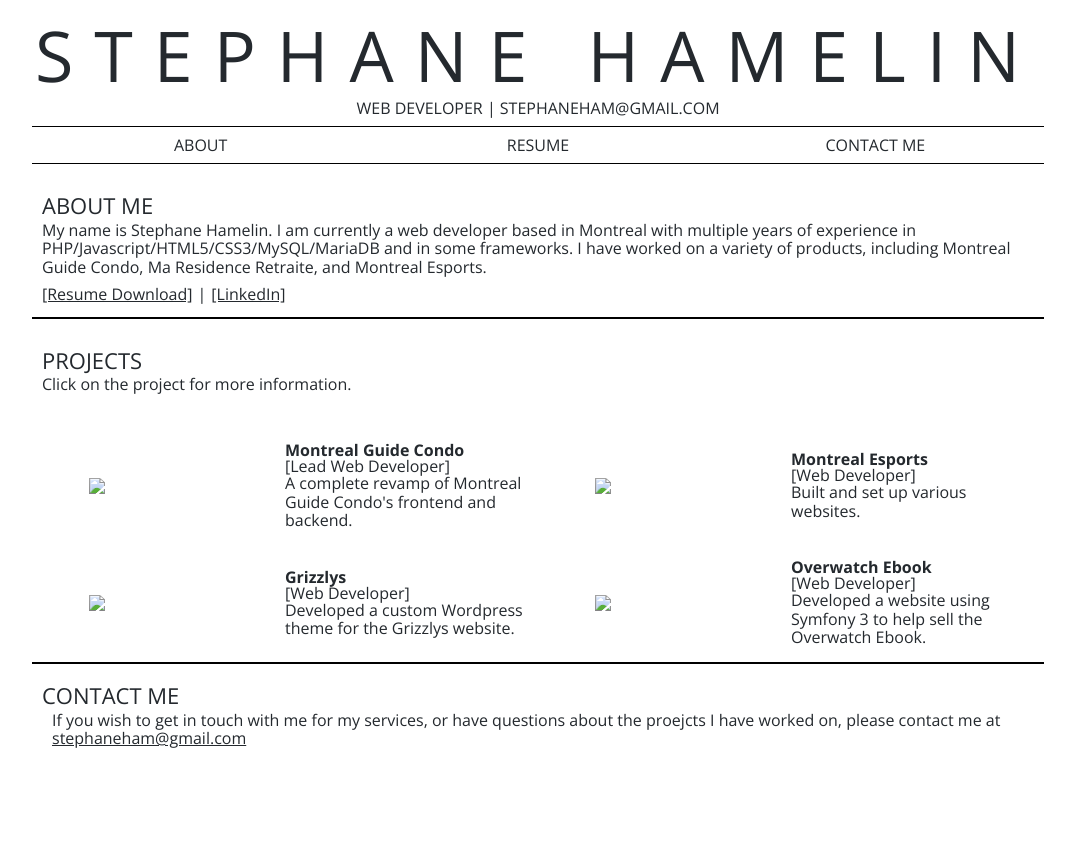
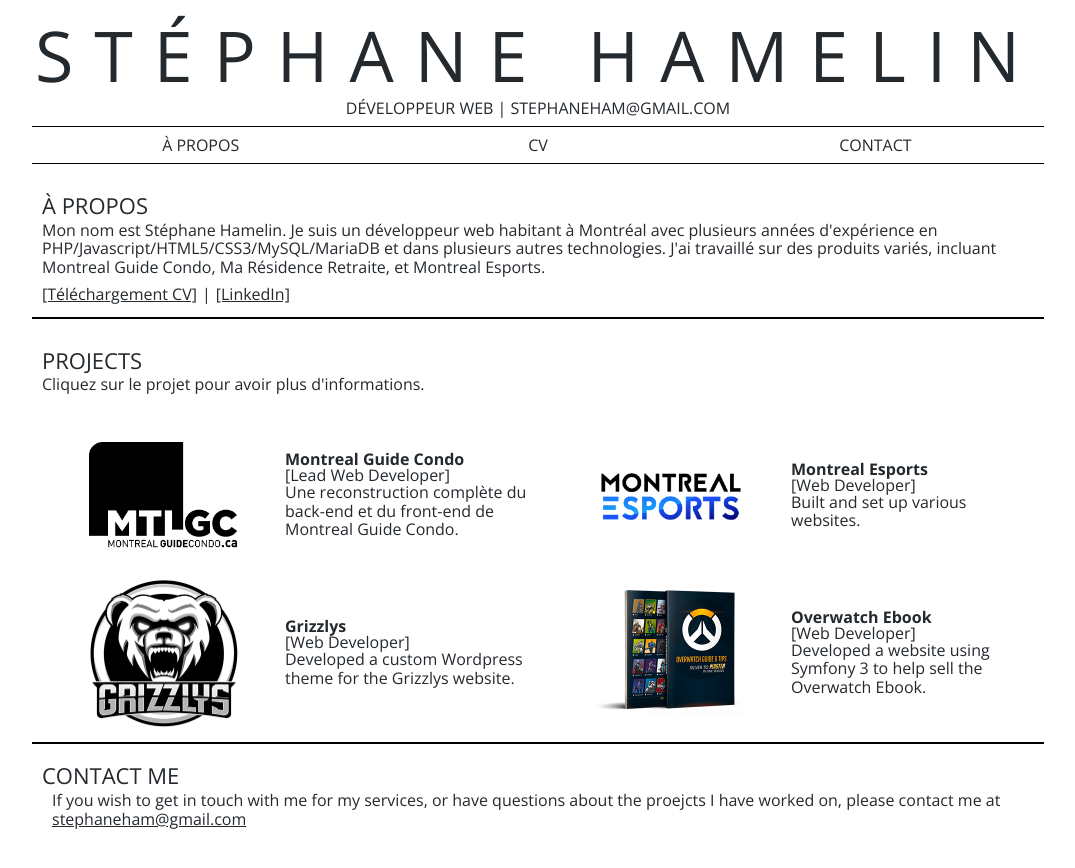
Before and after one commit to stephaneham/stephaneham.github.io, a Jekyll site: the page built from fr/index.html, in a window 1280 px wide. Shown: the top 868 px of the page, without its empty margins (102-1177 px from the left). Built offline with Jekyll 4.4.1, drawn with Linux system fonts in a browser that asks for light colours; nearby versions of some CDN libraries.

Commit message:
Update index.html

```diff
--- a/fr/index.html
+++ b/fr/index.html
@@ -1,34 +1,34 @@
 ---
-layout: default
-title: Stephane Hamelin, Web Developer
+layout: default_fr
+title: Stéphane Hamelin, Développeur Web
 section: home
 ---
 <div class="section">
         <div class="presentation">
-          <h1> About Me </h1>
-          <p> My name is Stephane Hamelin. I am currently a web developer based in Montreal with multiple years of experience in PHP/Javascript/HTML5/CSS3/MySQL/MariaDB and in some frameworks. I have worked on a variety of products, including Montreal Guide Condo, Ma Residence Retraite, and Montreal Esports. </p>
+          <h1> À Propos </h1>
+	  <p> Mon nom est Stéphane Hamelin. Je suis un développeur web habitant à Montréal avec plusieurs années d'expérience en PHP/Javascript/HTML5/CSS3/MySQL/MariaDB et dans plusieurs autres technologies. J'ai travaillé sur des produits variés, incluant Montreal Guide Condo, Ma Résidence Retraite, et Montreal Esports. </p>
           <div class="links">
-            <a href="https://drive.google.com/file/d/0B5zI2J8cqFYPY0tYSnpvMXdRdkE/view?usp=sharing"> [Resume Download] </a> <span> | </span> <a href="https://www.linkedin.com/in/s-hamelin/"> [LinkedIn] </a>
+            <a href="https://drive.google.com/file/d/0B5zI2J8cqFYPY0tYSnpvMXdRdkE/view?usp=sharing"> [Téléchargement CV] </a> <span> | </span> <a href="https://www.linkedin.com/in/s-hamelin/"> [LinkedIn] </a>
           </div>
         </div>
 
         <div class="projects">
           <h1> Projects </h1>
-          <span> Click on the project for more information. </span>
+          <span> Cliquez sur le projet pour avoir plus d'informations. </span>
           <div class="project-list">
             <a href="/montreal-guide-condo/" class="project">
 			  <div class="project-image">
-			    <img src="images/mtlgc.png"/>
+			    <img src="/images/mtlgc.png"/>
 			  </div>
               <div class="text">
                 <h2> Montreal Guide Condo </h2>
                 <span> [Lead Web Developer] </span>
-                <p> A complete revamp of Montreal Guide Condo's frontend and backend. </p>
+                <p> Une reconstruction complète du back-end et du front-end de Montreal Guide Condo. </p>
               </div>
             </a>
             <a href="/mtlesports/" class="project">
               <div class="project-image">
-			    <img src="images/mtl-esports.png"/>
+			    <img src="/images/mtl-esports.png"/>
 			  </div>
               <div class="text">
                 <h2> Montreal Esports </h2>
@@ -38,7 +38,7 @@
             </a>
             <a href="/grizzlys/" class="project">
               <div class="project-image">
-			    <img src="images/grizzlys.png"/>
+			    <img src="/images/grizzlys.png"/>
 			  </div>
               <div class="text">
                 <h2> Grizzlys </h2>
@@ -48,7 +48,7 @@
             </a>
             <a href="/overwatchebook/" class="project">
               <div class="project-image">
-			    <img src="images/overwatchebook.png"/>
+			    <img src="/images/overwatchebook.png"/>
 			  </div>
               <div class="text">
                 <h2> Overwatch Ebook </h2>
```
